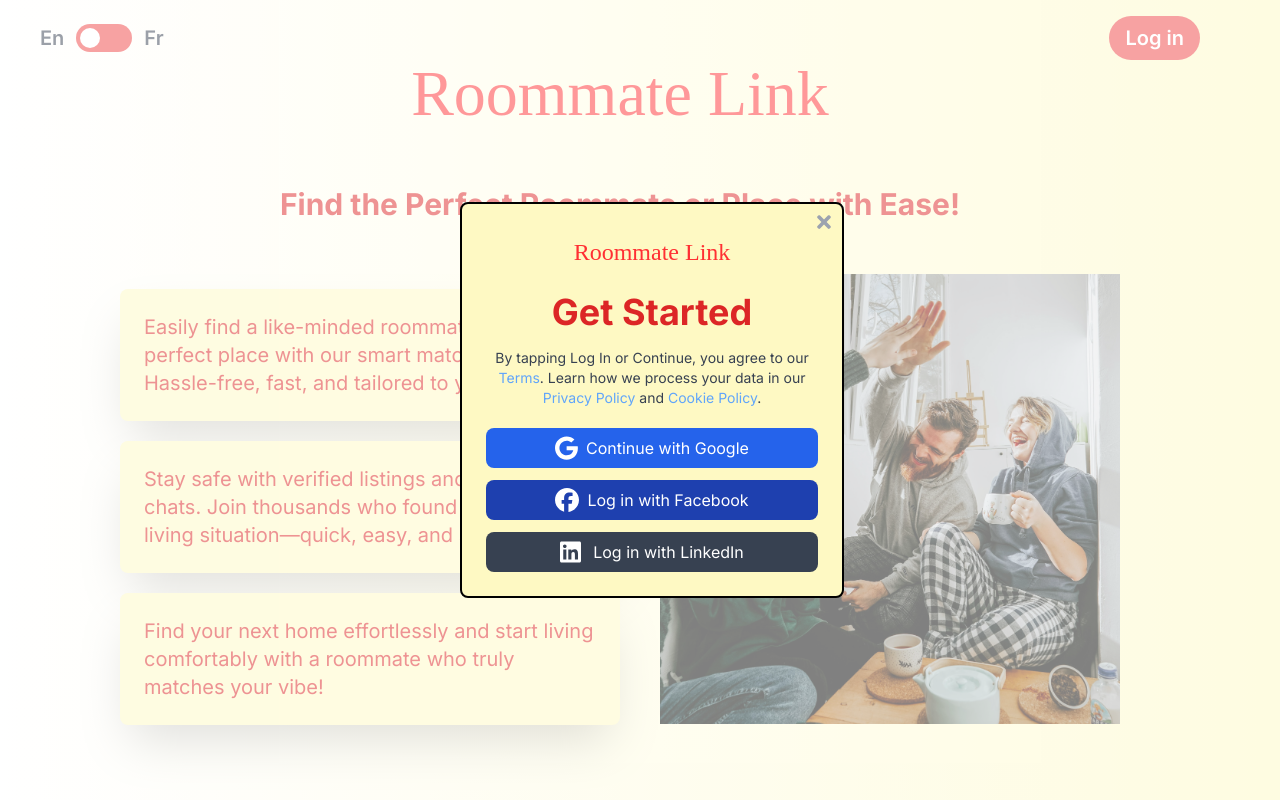
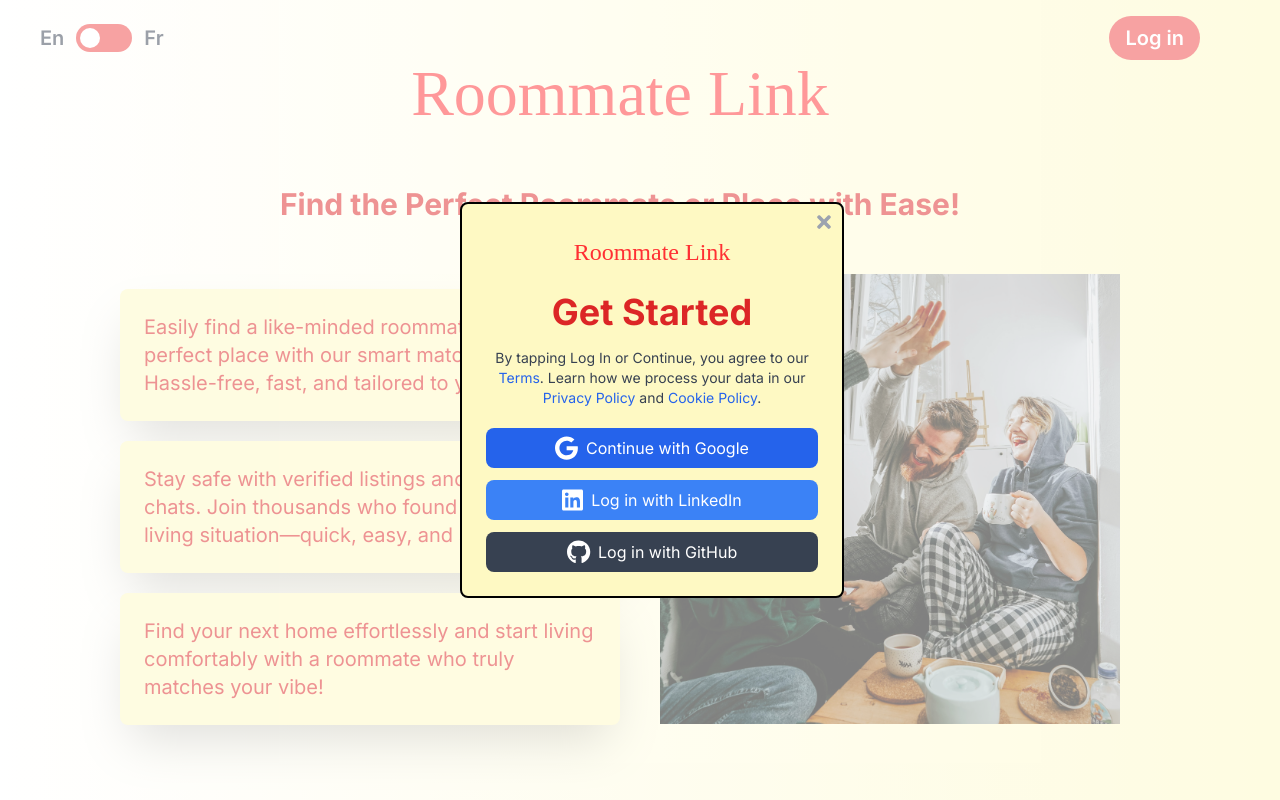
Before and after one commit to Evan-Proulx/RoommateLink-Frontend, a React (Vite) app: page /landingPage in a window 1280 px wide. Both pictures are taken after a click on the element "Log in". Shown: the top 800 px of the page. Built offline with nearby package versions, Linux system fonts and the light colour scheme; a web font is replaced by a local one.

Commit message:
Updated the login popup

```diff
--- a/src/Components/LandingPage/LoginPopup.tsx
+++ b/src/Components/LandingPage/LoginPopup.tsx
@@ -1,7 +1,7 @@
 import React, { useEffect, useRef } from "react";
 import { FaGoogle, FaFacebook, FaPhone, FaTimes } from "react-icons/fa";
 import {FontAwesomeIcon} from "@fortawesome/react-fontawesome";
-import {faFacebook, faGoogle, faLinkedin} from "@fortawesome/free-brands-svg-icons";
+import {faFacebook, faGithub, faGoogle, faLinkedin} from "@fortawesome/free-brands-svg-icons";
 
 interface LoginPopupProps {
     isOpen: boolean; // To check if the popup is open
@@ -41,7 +41,7 @@ const LoginPopup: React.FC<LoginPopupProps> = ({ isOpen, onClose }) => {
 
                 {/* Logo */}
                 <div className="flex justify-center mb-4">
-                    <h1 className="loginPopupLogo text-2xl font-bold transition-transform duration-200 hover:scale-110">
+                    <h1 className="loginPopupLogo text-2xl font-bold transition-transform duration-300 hover:scale-110">
                         Roommate Link
                     </h1>
 
@@ -52,10 +52,10 @@ const LoginPopup: React.FC<LoginPopupProps> = ({ isOpen, onClose }) => {
                 <h2 className="text-center text-red-600 text-4xl m-4 font-bold">Get Started</h2>
                 <p className="text-sm text-gray-700 text-center mt-2">
                     By tapping Log In or Continue, you agree to our{" "}
-                    <a href="#" className="text-blue-400">Terms</a>.
+                    <a href="#" className="text-blue-600">Terms</a>.
                     Learn how we process your data in our{" "}
-                    <a href="#" className="text-blue-400">Privacy Policy</a> and{" "}
-                    <a href="#" className="text-blue-400">Cookie Policy</a>.
+                    <a href="#" className="text-blue-600">Privacy Policy</a> and{" "}
+                    <a href="#" className="text-blue-600">Cookie Policy</a>.
                 </p>
 
                 {/* Login Buttons */}
@@ -63,12 +63,13 @@ const LoginPopup: React.FC<LoginPopupProps> = ({ isOpen, onClose }) => {
                     <button className="w-full flex items-center justify-center gap-2 bg-blue-600 py-2 rounded-lg hover:bg-blue-700">
                         <FontAwesomeIcon icon={faGoogle} size="xl"/> Continue with Google
                     </button>
-                    <button className="w-full flex items-center justify-center gap-2 bg-blue-800 py-2 rounded-lg hover:bg-blue-900">
-                        <FontAwesomeIcon icon={faFacebook} size="xl"/>Log in with Facebook
+                    <button className="w-full flex items-center justify-center gap-2 bg-blue-500 py-2 rounded-lg hover:bg-gray-600">
+                        <FontAwesomeIcon icon={faLinkedin} size="xl" /> Log in with LinkedIn
                     </button>
-                    <button className="w-full flex items-center justify-center gap-3 bg-gray-700 py-2 rounded-lg hover:bg-gray-600">
-                    <FontAwesomeIcon icon={faLinkedin} size="xl" /> Log in with LinkedIn
-                </button>
+                    <button className="w-full flex items-center justify-center gap-2 bg-gray-700 py-2 rounded-lg hover:bg-blue-900">
+                        <FontAwesomeIcon icon={faGithub} size="xl"/> Log in with GitHub
+                    </button>
+
                 </div>
             </div>
         </div>
```
